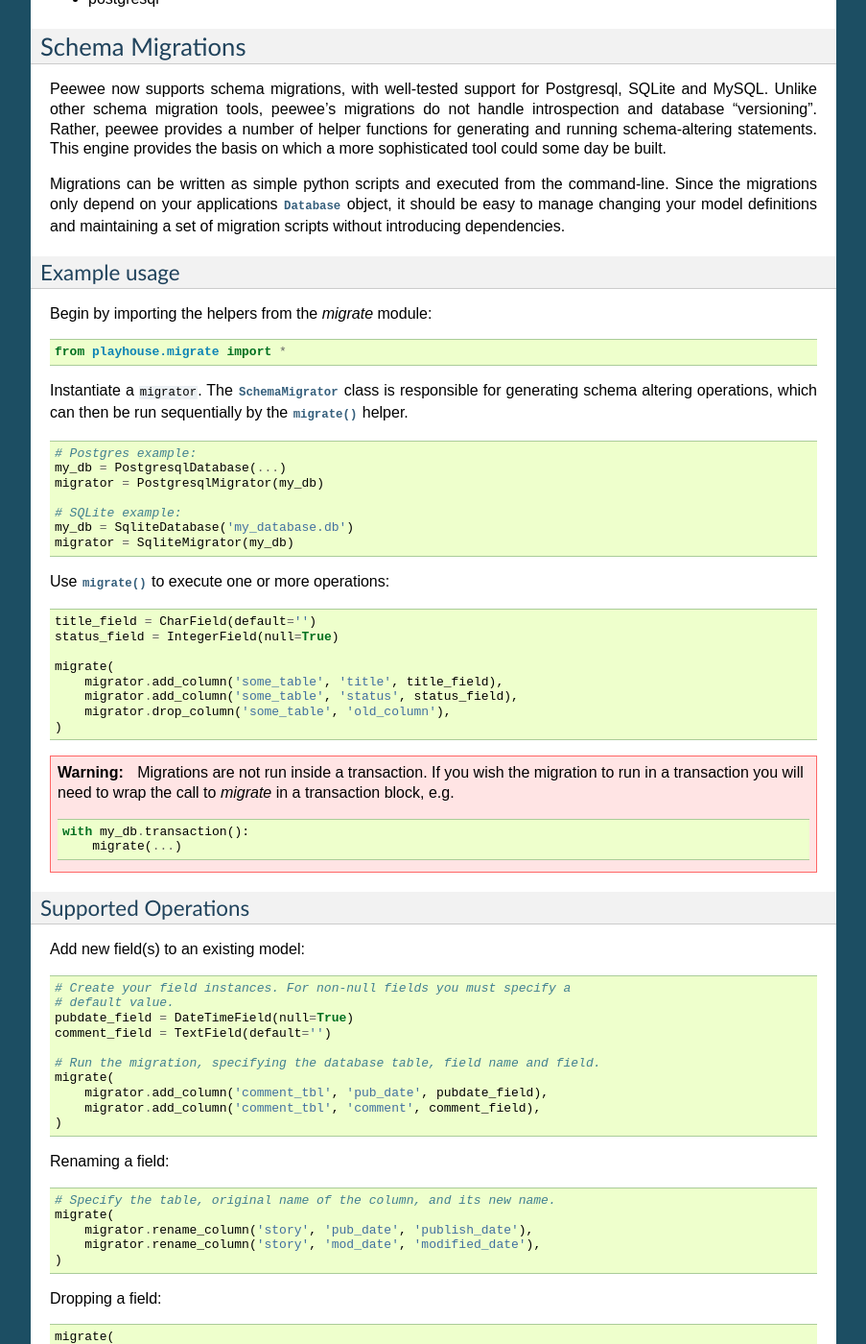
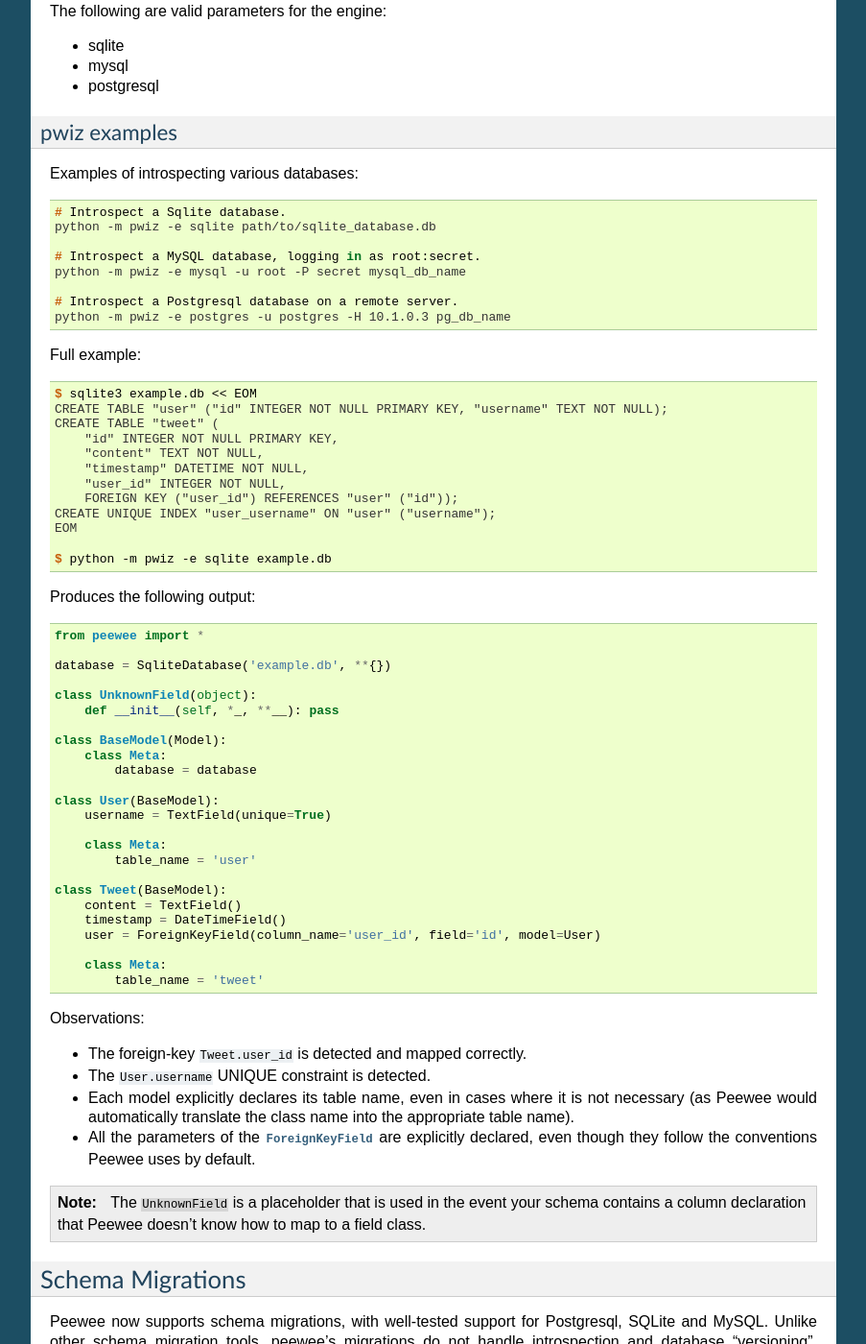
Before and after one commit to coleifer/peewee, a Sphinx documentation site: the page built from docs/peewee/playhouse.rst, in a window 1280 px wide and 1400 px high, scrolled down 40430 px. Shown: the whole window at 96% size, without its empty margins (198-1101 px from the left). Built offline with Sphinx 7.4.7, drawn with Linux system fonts in a browser that asks for light colours; pages that are not in the unit, such as notebooks, are missing from menus; some of the changed text lies outside the part shown.

Commit message:
More documentation for pwiz. Fixes #1642.

```diff
--- a/docs/peewee/playhouse.rst
+++ b/docs/peewee/playhouse.rst
@@ -2641,6 +2641,10 @@
     >>> from mymodels import Blog, Entry, Tag, Whatever
     >>> print [blog.name for blog in Blog.select()]
 
+Command-line options
+^^^^^^^^^^^^^^^^^^^^
+
+pwiz accepts the following command-line options:
 
 ======    ========================= ============================================
 Option    Meaning                   Example
@@ -2660,6 +2664,83 @@
 * mysql
 * postgresql
 
+pwiz examples
+^^^^^^^^^^^^^
+
+Examples of introspecting various databases:
+
+.. code-block:: console
+
+    # Introspect a Sqlite database.
+    python -m pwiz -e sqlite path/to/sqlite_database.db
+
+    # Introspect a MySQL database, logging in as root:secret.
+    python -m pwiz -e mysql -u root -P secret mysql_db_name
+
+    # Introspect a Postgresql database on a remote server.
+    python -m pwiz -e postgres -u postgres -H 10.1.0.3 pg_db_name
+
+Full example:
+
+.. code-block:: console
+
+    $ sqlite3 example.db << EOM
+    CREATE TABLE "user" ("id" INTEGER NOT NULL PRIMARY KEY, "username" TEXT NOT NULL);
+    CREATE TABLE "tweet" (
+        "id" INTEGER NOT NULL PRIMARY KEY,
+        "content" TEXT NOT NULL,
+        "timestamp" DATETIME NOT NULL,
+        "user_id" INTEGER NOT NULL,
+        FOREIGN KEY ("user_id") REFERENCES "user" ("id"));
+    CREATE UNIQUE INDEX "user_username" ON "user" ("username");
+    EOM
+
+    $ python -m pwiz -e sqlite example.db
+
+Produces the following output:
+
+.. code-block:: python
+
+    from peewee import *
+
+    database = SqliteDatabase('example.db', **{})
+
+    class UnknownField(object):
+        def __init__(self, *_, **__): pass
+
+    class BaseModel(Model):
+        class Meta:
+            database = database
+
+    class User(BaseModel):
+        username = TextField(unique=True)
+
+        class Meta:
+            table_name = 'user'
+
+    class Tweet(BaseModel):
+        content = TextField()
+        timestamp = DateTimeField()
+        user = ForeignKeyField(column_name='user_id', field='id', model=User)
+
+        class Meta:
+            table_name = 'tweet'
+
+Observations:
+
+* The foreign-key ``Tweet.user_id`` is detected and mapped correctly.
+* The ``User.username`` UNIQUE constraint is detected.
+* Each model explicitly declares its table name, even in cases where it is not
+  necessary (as Peewee would automatically translate the class name into the
+  appropriate table name).
+* All the parameters of the :py:class:`ForeignKeyField` are explicitly
+  declared, even though they follow the conventions Peewee uses by default.
+
+.. note::
+    The ``UnknownField`` is a placeholder that is used in the event your schema
+    contains a column declaration that Peewee doesn't know how to map to a
+    field class.
+
 .. _migrate:
 
 Schema Migrations
@@ -2717,11 +2798,11 @@
 .. warning::
     Migrations are not run inside a transaction. If you wish the migration to
     run in a transaction you will need to wrap the call to `migrate` in a
-    transaction block, e.g.
+    :py:meth:`~Database.atomic` context-manager, e.g.
 
     .. code-block:: python
 
-        with my_db.transaction():
+        with my_db.atomic():
             migrate(...)
 
 Supported Operations
```
